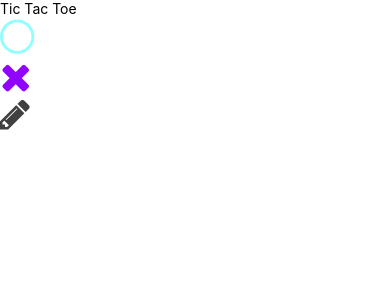
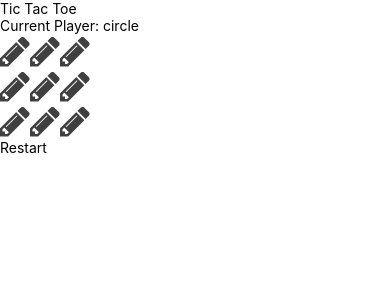
Before and after one commit to dhawal-793/Tic_Tac_Toe, a React Native app: screen / in a window 390 px wide. Shown: the top 300 px of the page. Built offline with nearby package versions, Linux system fonts and the light colour scheme.

Commit message:
Added basic strructure for the app.

```diff
--- a/src/App.tsx
+++ b/src/App.tsx
@@ -1,5 +1,6 @@
 import {
-  SafeAreaView,
+  FlatList,
+  Pressable,
   StyleSheet,
   Text,
   View,
@@ -72,16 +73,32 @@ function App(): JSX.Element {
   }
 
   return (
-    <SafeAreaView>
+    <View>
       <View>
         <Text>Tic Tac Toe</Text>
         <View>
-          <Icons name="circle" />
-          <Icons name="cross" />
-          <Icons name="crossds" />
+          <Text>Current Player: {currentPlayer}</Text>
         </View>
+
+        <FlatList
+          numColumns={3}
+          keyExtractor={(_, index) => index.toString()}
+          data={gameState}
+          renderItem={({ item, index }) => (
+            <Pressable onPress={() => handlePress(index)}>
+              <Icons name={item} />
+            </Pressable>
+          )}
+        />
+        {/* restart button */}
+        <Pressable onPress={reStartGame}>
+          <Text>Restart</Text>
+        </Pressable>
+        {gameWinner !== "" && (
+          <Text>{gameWinner}</Text> // winner text
+        )}
       </View>
-    </SafeAreaView>
+    </View>
   );
 }
 
```
